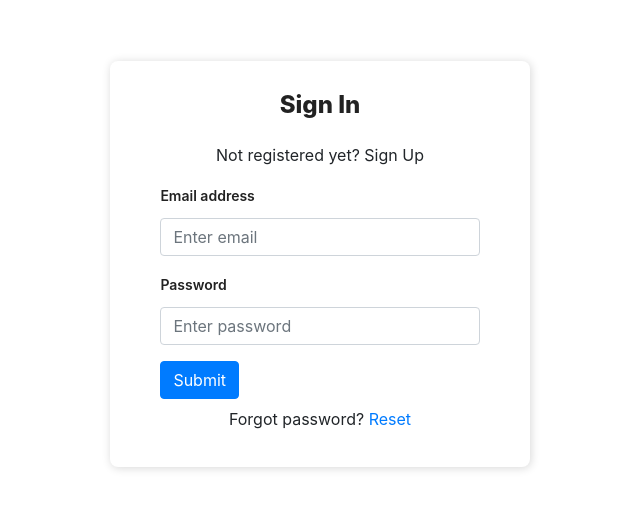
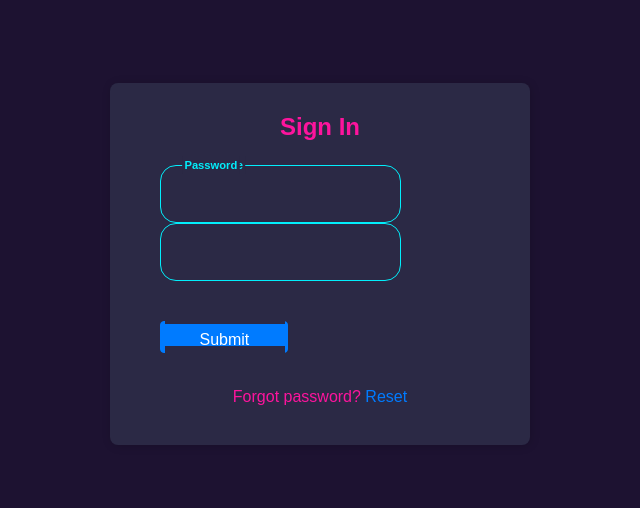
Before and after one commit to Kyubs1610/Decktopia-front, a React (Create React App) app: page / in a window 1280 px wide. Shown: the part 136-644 px from the top of the page, without its empty margins (320-960 px from the left). Built offline with nearby package versions, Linux system fonts and the light colour scheme; the HTML template or start-up script is replaced by a standard one.

Commit message:
unity css

```diff
--- /dev/null
+++ b/src/App.css
@@ -0,0 +1,94 @@
+  *{
+    margin: 0;
+    padding: 0;
+    box-sizing: border-box;
+    font-family: 'Montserrat', sans-serif;
+    color: #FD149D;
+  }
+
+  /* button */
+
+button {
+    width: 8em;
+    position: relative;
+    height: 2em;
+    border: 3px ridge #02EEFB;
+    outline: none;
+    background-color: transparent;
+    color: #FD149D;
+    transition: 1s;
+    border-radius: 0.3em;
+    font-size: 16px;
+    font-weight: bold;
+  }
+
+  button::after {
+    content: "";
+    position: absolute;
+    top: -10px;
+    left: 3%;
+    width: 95%;
+    height: 40%;
+    background-color: #2B2945;
+    transition: 0.5s;
+    transform-origin: center;
+  }
+
+  button::before {
+    content: "";
+    transform-origin: center;
+    position: absolute;
+    top: 80%;
+    left: 3%;
+    width: 95%;
+    height: 40%;
+    background-color: #2B2945;
+    transition: 0.5s;
+  }
+
+  button:hover::before, button:hover::after {
+    transform: scale(0)
+  }
+
+  button:hover {
+    box-shadow: inset 0px 0px 25px #02EEFB;
+  }
+
+  /* button */
+
+  /* input */
+  .input-group {
+    position: relative;
+   }
+
+   .input {
+    border: solid 1.5px #9e9e9e;
+    border-radius: 1rem;
+    background: none;
+    padding: 1rem;
+    font-size: 1rem;
+    color: #f5f5f5;
+    transition: border 150ms cubic-bezier(0.4,0,0.2,1);
+   }
+
+   .user-label {
+    position: absolute;
+    left: 15px;
+    color: #e8e8e8;
+    pointer-events: none;
+    transform: translateY(1rem);
+    transition: 150ms cubic-bezier(0.4,0,0.2,1);
+   }
+
+   .input:focus, input:valid {
+    outline: none;
+    border: 1.5px solid #02EEFB;
+   }
+
+   .input:focus ~ label, input:valid ~ label {
+    transform: translateY(-50%) scale(0.8);
+    background-color: #2B2945;
+    padding: 0 .2em;
+    color: #02EEFB;
+   }
+    /* input */
--- a/src/App.js
+++ b/src/App.js
@@ -1,5 +1,4 @@
-import "bootstrap/dist/css/bootstrap.min.css"
-import './Component/Auth/Auth.css';
+import './App.css';
 import Auth from "./Component/Auth/Auth";
 import React from 'react';
 
--- a/src/Component/Auth/Auth.css
+++ b/src/Component/Auth/Auth.css
@@ -1,5 +1,5 @@
-.App {
-    background-color: white;
+body{
+    background-color: #1D1231;
   }
 
   .Auth-form-container {
@@ -8,6 +8,7 @@
     align-items: center;
     width: 100vw;
     height: 100vh;
+
   }
 
   .Auth-form {
@@ -16,24 +17,25 @@
     padding-top: 30px;
     padding-bottom: 20px;
     border-radius: 8px;
-    background-color: white;
+    background-color: #2B2945
   }
 
   .Auth-form-content {
     padding-left: 12%;
     padding-right: 12%;
+    background-color: #2B2945;
   }
 
   .Auth-form-title {
     text-align: center;
     margin-bottom: 1em;
     font-size: 24px;
-    color: rgb(34, 34, 34);
+    color: #fd149d;
     font-weight: 800;
   }
 
   label {
     font-size: 14px;
     font-weight: 600;
-    color: rgb(34, 34, 34);
+
   }
--- a/src/Component/Auth/Auth.js
+++ b/src/Component/Auth/Auth.js
@@ -1,45 +1,30 @@
-import React, {useState} from "react"
+import React from "react"
+import "./Auth.css"
 
 export default function Auth() {
-  let [authMode, setAuthMode] = useState("signin")
 
-  const changeAuthMode = () => {
-    setAuthMode(authMode === "signin" ? "signup" : "signin")
-  }
-
-  if (authMode === "signin") {
-    return (
+     return (
       < div className="Auth-form-container">
         <form className="Auth-form">
           <div className="Auth-form-content">
             <h3 className="Auth-form-title">Sign In</h3>
             <div className="text-center">
-              Not registered yet?{" "}
-              <span className="link-primary" onClick={changeAuthMode}>
-                Sign Up
-              </span>
+
             </div>
+            <div class="input-group">
+  <input required="" type="text" name="text" autocomplete="off" class="input"/>
+  <label class="user-label">First Name</label> <br/><br/>
+  <input required="" type="text" name="text" autocomplete="off" class="input"/>
+  <label class="user-label">Password</label>
+</div>
             <div className="form-group mt-3">
-              <label>Email address</label>
-              <input
-                type="email"
-                className="form-control mt-1"
-                placeholder="Enter email"
-              />
+
             </div>
-            <div className="form-group mt-3">
-              <label>Password</label>
-              <input
-                type="password"
-                className="form-control mt-1"
-                placeholder="Enter password"
-              />
-            </div>
-            <div className="d-grid gap-2 mt-3">
+            <div className="d-grid gap-2 mt-3"><br/>
               <button type="submit" className="btn btn-primary">
                 Submit
               </button>
-            </div>
+            </div><br/>
             <p className="text-center mt-2">
               Forgot password? <a href="/auth/forgot">Reset</a>
             </p>
@@ -48,52 +33,3 @@ export default function Auth() {
       </div>
     )
   }
-
-  return (
-    <div className="Auth-form-container">
-      <form className="Auth-form">
-        <div className="Auth-form-content">
-          <h3 className="Auth-form-title">Sign In</h3>
-          <div className="text-center">
-            Already registered?{" "}
-            <span className="link-primary" onClick={changeAuthMode}>
-              Sign In
-            </span>
-          </div>
-          <div className="form-group mt-3">
-            <label>Full Name</label>
-            <input
-              type="email"
-              className="form-control mt-1"
-              placeholder="e.g Jane Doe"
-            />
-          </div>
-          <div className="form-group mt-3">
-            <label>Email address</label>
-            <input
-              type="email"
-              className="form-control mt-1"
-              placeholder="Email Address"
-            />
-          </div>
-          <div className="form-group mt-3">
-            <label>Password</label>
-            <input
-              type="password"
-              className="form-control mt-1"
-              placeholder="Password"
-            />
-          </div>
-          <div className="d-grid gap-2 mt-3">
-            <button type="submit" className="btn btn-primary">
-              Submit
-            </button>
-          </div>
-          <p className="text-center mt-2">
-            Forgot <a href="/auth/forgot">password?</a>
-          </p>
-        </div>
-      </form>
-    </div>
-  )
-}
```
